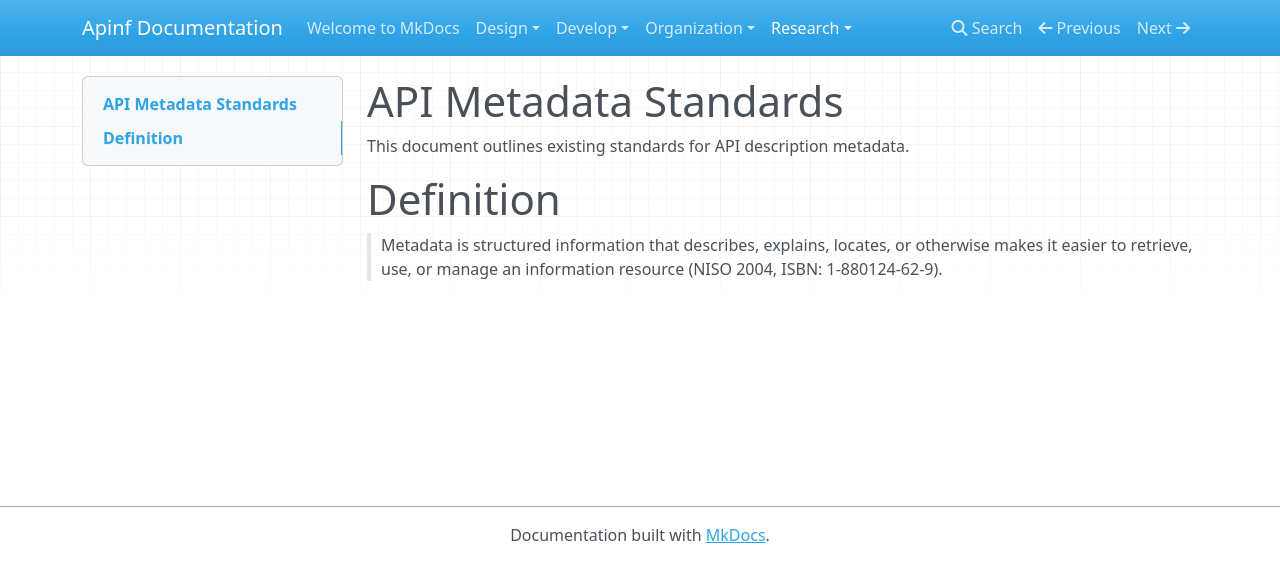
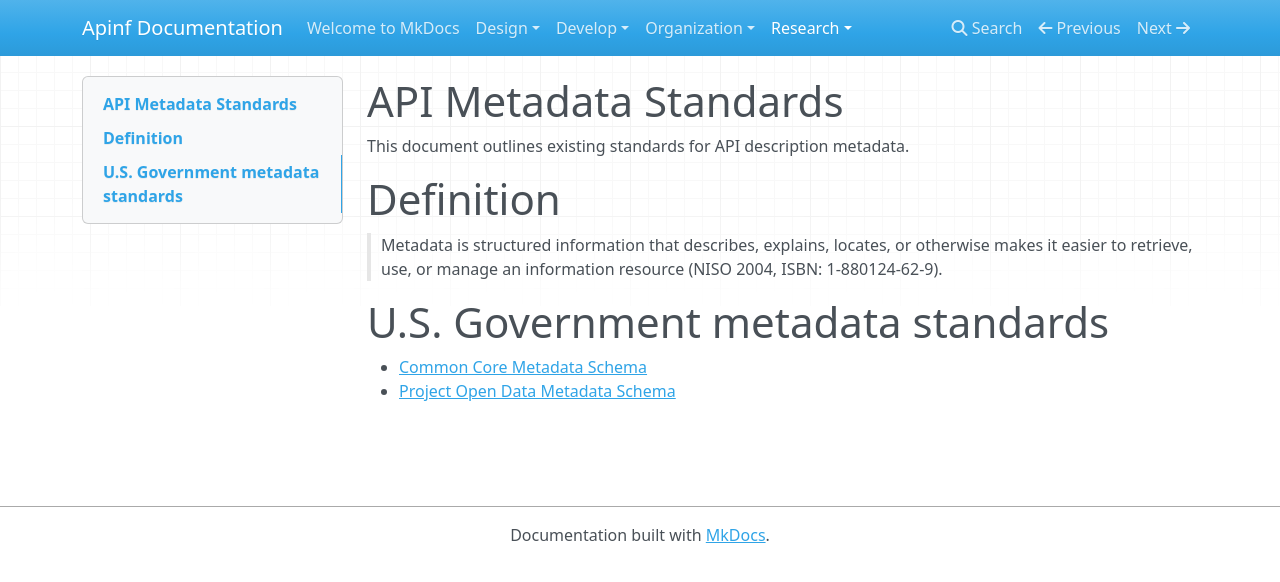
Before and after one commit to apinf/docs, an MkDocs documentation site: the page built from docs/research/API Metadata Standards.md, in a window 1280 px wide. Shown: the top 582 px of the page. Built offline with MkDocs 1.6.1, drawn with Linux system fonts in a browser that asks for light colours; nearby versions of some CDN libraries.

Commit message:
Add U.S. government metadata standards

```diff
--- a/docs/research/API Metadata Standards.md
+++ b/docs/research/API Metadata Standards.md
@@ -3,3 +3,7 @@ This document outlines existing standards for API description metadata.
 
 # Definition
 > Metadata is structured information that describes, explains, locates, or otherwise makes it easier to retrieve, use, or manage an information resource (NISO 2004, ISBN: 1-880124-62-9).
+
+# U.S. Government metadata standards
+* [Common Core Metadata Schema](https://project-open-data.cio.gov/schema/)
+* [Project Open Data Metadata Schema](https://project-open-data.cio.gov/v1.1/schema/)
```
